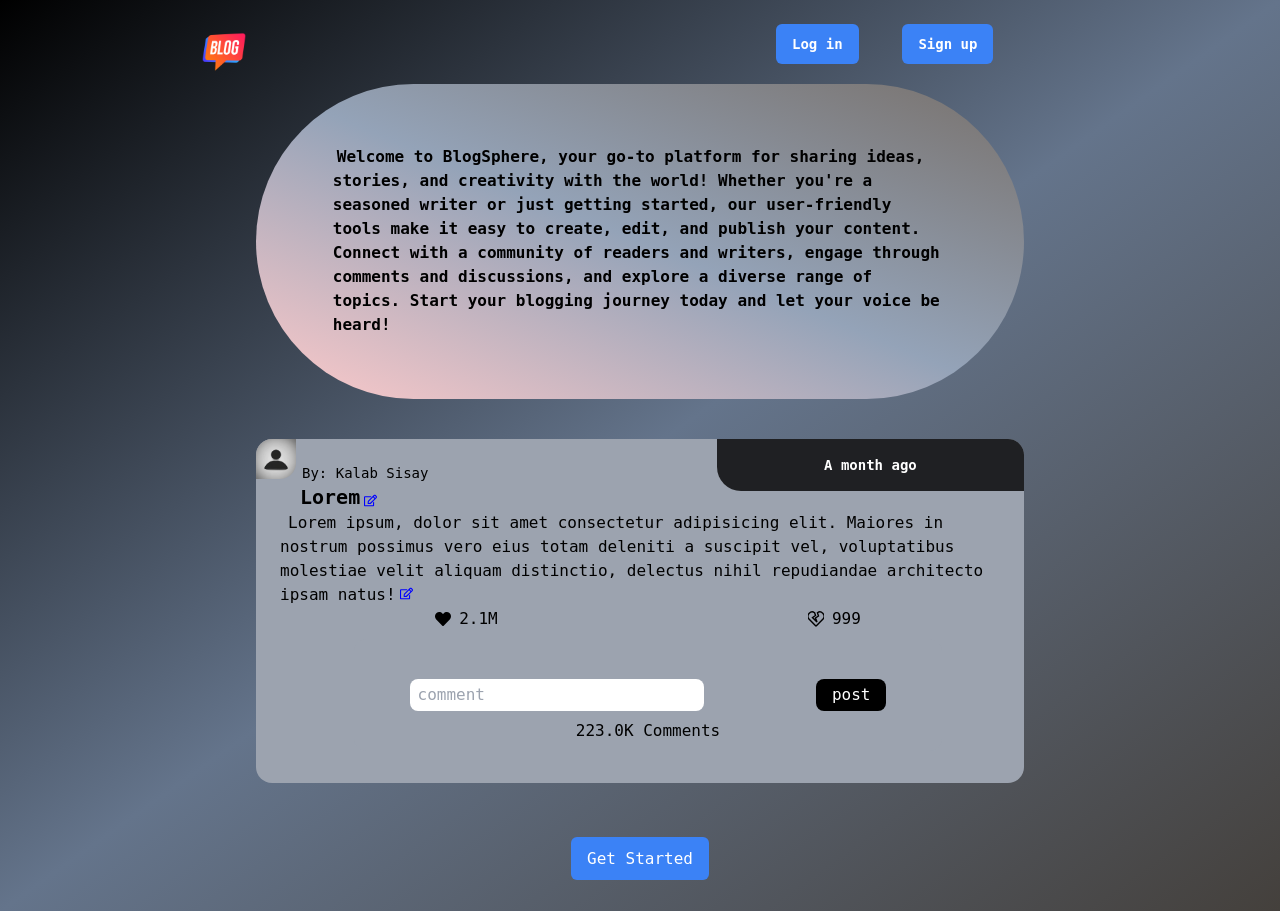
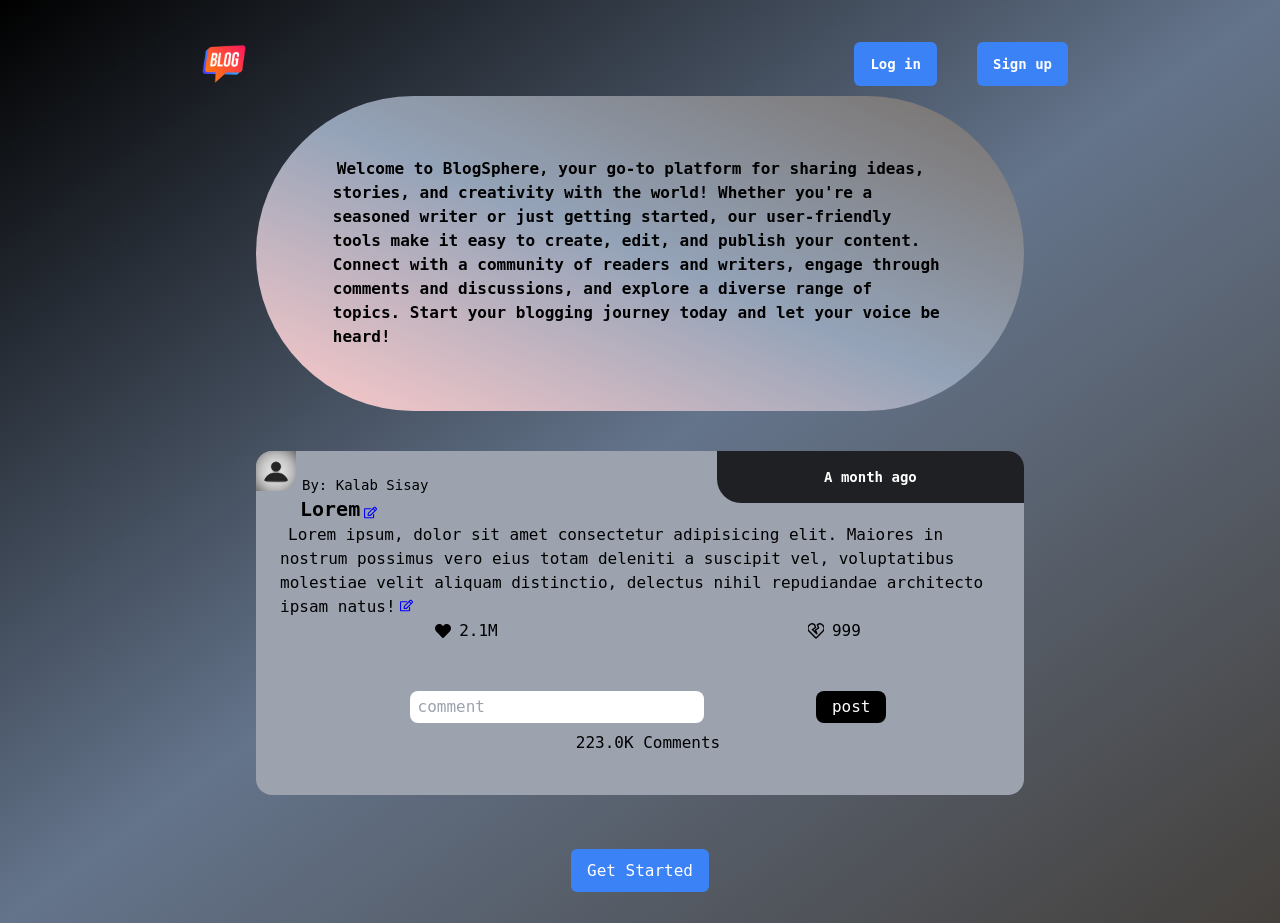
Before and after one commit to kal-aa/blog-frontend, a React (Vite) app: page / in a window 1280 px wide. Built offline with nearby package versions, Linux system fonts and the light colour scheme.

Commit message:
prevent the unnecessary load on tab change, home page

```diff
--- a/src/components/Footer.jsx
+++ b/src/components/Footer.jsx
@@ -24,12 +24,12 @@ const Footer = () => {
   };
 
   return (
-    <footer className="bg-blue-800 text-slate-300 h-[135px] mt-10 font-serif z-10">
+    <footer className="bg-blue-800 text-slate-300 h-[140px] mt-10 font-serif  z-10">
       <div className="relative flex items-center justify-around text-sm font-bold md:py-4 md:flex-row-reverse">
         <div className="flex flex-col items-center space-y-2">
           <NavLink
             to={`/manage-your-acc/${id}`}
-            className="hover:text-blue-400 sm:hidden"
+            className="mt-2 hover:text-blue-400 sm:hidden"
           >
             Manage your account
           </NavLink>
--- a/src/pages/HomePage.jsx
+++ b/src/pages/HomePage.jsx
@@ -52,6 +52,7 @@ const HomePage = () => {
   const {
     data: blogData,
     isFetching,
+    isRefetching,
     isError,
     refetch,
   } = useQuery({
@@ -59,6 +60,7 @@ const HomePage = () => {
     queryFn: fetchBlogs,
     enabled: isOnline,
     keepPreviousData: true,
+    refetchOnWindowFocus: true,
   });
 
   const blogs = useMemo(() => {
@@ -98,7 +100,7 @@ const HomePage = () => {
       <ConnectionMonitor isOnline={isOnline} setIsOnline={setIsOnline} />
 
       {/* Check fetching and connection status and give response */}
-      {isFetching ? (
+      {isFetching && !isRefetching ? (
         <div className="flex flex-col justify-center items-center text-blue-800 min-h-[50vh]">
           <RingLoader color="darkBlue" size={100} speedMultiplier={1.5} />
           <p>please wait...</p>
--- a/src/pages/LandingPage.jsx
+++ b/src/pages/LandingPage.jsx
@@ -4,13 +4,13 @@ import LandingBlogCard from "../components/LandingBlogCard";
 const LandingPage = () => {
   return (
     <section className="landing-container">
-      <div className="flex justify-between pt-8 mr-5 px-[5%] md:px-[15%] lg-[20%]">
+      <div className="flex items-center justify-between pt-8 mr-5 px-[5%] md:px-[15%]">
         <img
           src={import.meta.env.VITE_PUBLIC_URL + "assets/images/blog.jpeg"}
           alt="Blog.jpeg"
-          className="w-16 -mt-3"
+          className="w-16"
         />
-        <div className="w-1/2 sm:w-1/3 space-x-[10%] sm:space-x-[15%]">
+        <div className="flex gap-10 ml-auto">
           <NavLink to="/log-in" className="btn-style">
             Log in
           </NavLink>
--- a/vite.config.js
+++ b/vite.config.js
@@ -9,6 +9,8 @@ export default defineConfig(({ mode }) => {
     // base: env.VITE_PUBLIC_URL || "/",
     base: "/",
     publicDir: "public",
-    server: { port: 5005 },
+    server: {
+      port: 5005,
+    },
   };
 });
```
